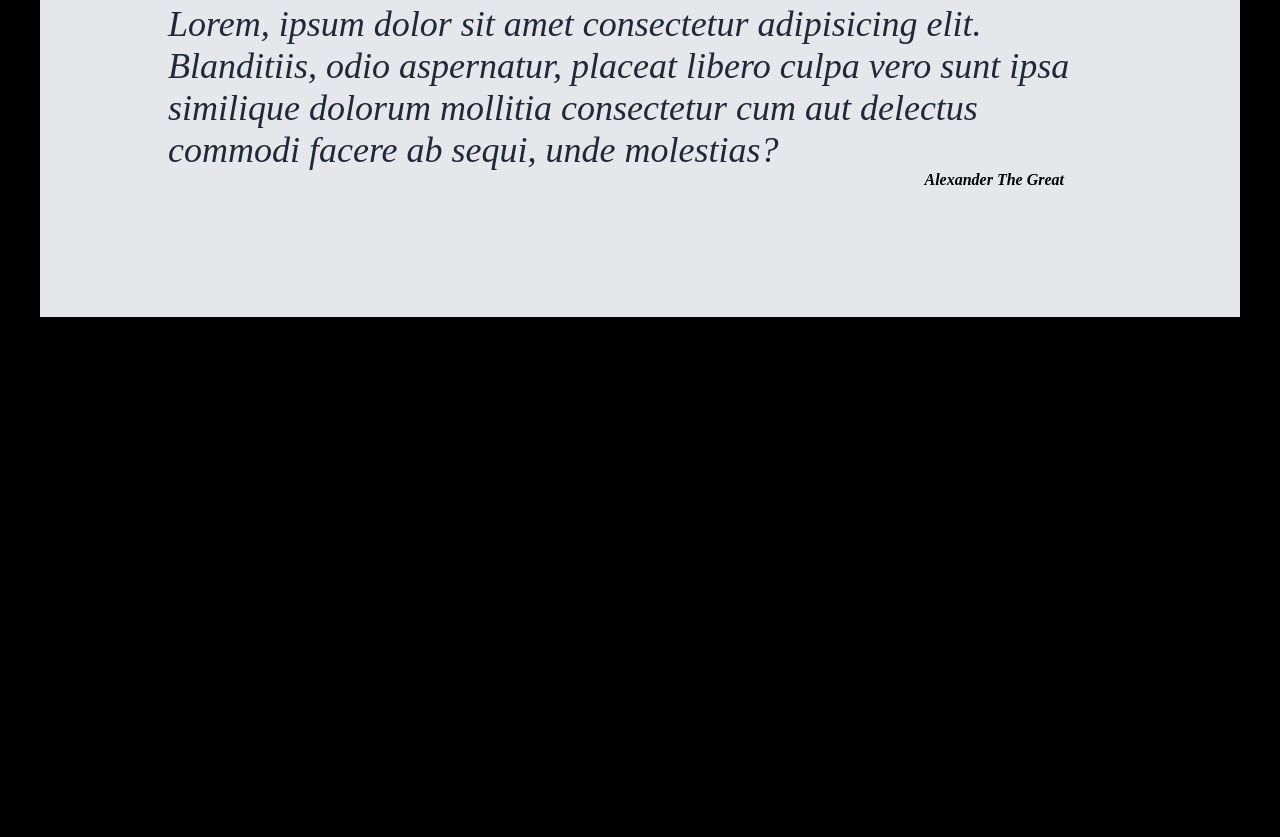
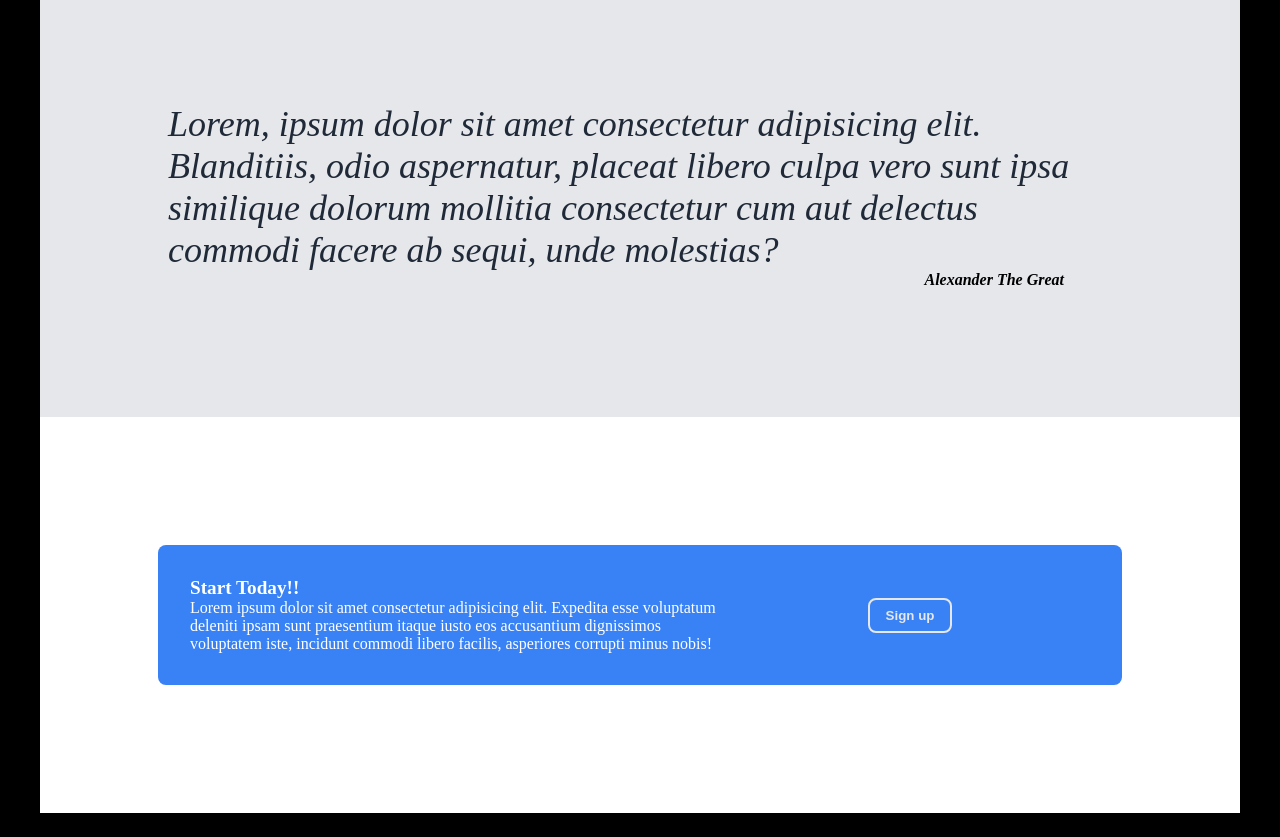
Before and after one commit to NScotty/Landing-page, a plain HTML site: page index.html in a window 1280 px wide. Shown: the part 1137-1974 px from the top of the page. Before the commit the page ends 1478 px from the top, so only its background shows below. Drawn offline with Linux system fonts and the light colour scheme.

Commit message:
stlye and align button and text in section 4 of landing page

```diff
--- a/assets/style.css
+++ b/assets/style.css
@@ -28,8 +28,10 @@ body {
 .logo {
   display: flex;
   align-items: center;
-  font-size: 1.5rem;
+  font-size: 24px;
   margin-left: 1rem;
+  font-weight: bolder;
+  color:#f9faf8;
 }
 
 a,
@@ -72,12 +74,18 @@ h1 {
 
 }
 
+.image img{
+    width:500px;
+    height: auto;
+}
+
 button {
   background-color: #3882f6;
-  padding: 0.5rem;
-  border-radius: 25px;
+  padding: 8px 16px;
+  border-radius: 8px;
   color: #e5e7eb;
   margin-top: 1em;
+  border: none;
 }
 
 .section2 {
@@ -105,6 +113,7 @@ h2 {
 }
 
 .info-image img {
+    border: #3882f6 solid 3px;
   width: 200px;
   height: 200px;
 }
@@ -141,3 +150,48 @@ blockquote {
   font-weight: bold;
   margin-right: 3em;
 }
+
+.section4{
+    background-color: white;
+    display: flex;
+    align-items: center;
+    justify-content: center;
+    padding:8em;
+}
+
+.call{
+    width:900px;
+    display: flex;
+    align-items: center;
+    background-color: #3882f6;
+    color:white;
+    padding:2em;
+    border-radius: 8px;
+}
+
+.call-text{
+    width:600px;
+}
+.call-text .section4-title{
+  font-size: larger;
+  background-color: #3882f6;
+  text-align: left;
+  padding: 0;
+}
+.button
+{
+  width:400px;
+  height:50px;
+  display:flex;
+  justify-content: center;
+  align-items: center;
+}
+
+.sign-up {
+  margin-bottom: 1em;
+  background-color: #3882f6;
+  border-radius: 8px;
+  color: #e5e7eb;
+  border: 2px solid #e5e7eb;
+  font-weight: bolder;
+}
--- a/index.html
+++ b/index.html
@@ -29,7 +29,7 @@
         <button>Sign up</button>
         </div>
         <div class="image">
-            <img src="assets/images/sven-mieke-optBC2FxCfc-unsplash.xcf" alt="">
+            <img src="assets/images/fitness.avif" alt="">
         </div>
     </div>
     </section>
@@ -81,6 +81,19 @@
                <div class="reference"> <p>Alexander The Great</p></div>
         </div>
     </section>
+    <section>
+        <div class="section4">
+            <div class="call">
+            <div class="call-text">
+                <h2 class="section4-title">Start Today!!</h2>
+                <p>Lorem ipsum dolor sit amet consectetur adipisicing elit. Expedita esse voluptatum deleniti ipsam sunt praesentium itaque iusto eos accusantium dignissimos voluptatem iste, incidunt commodi libero facilis, asperiores corrupti minus nobis!</p>
+            </div>
+            <div class="button">
+                <button class="sign-up">Sign up</button>
+            </div>
+        </div>
+        </div>
+    </section>
 </div>
 
 
```
Also changed, not shown: assets/images/fitness.avif (added).
